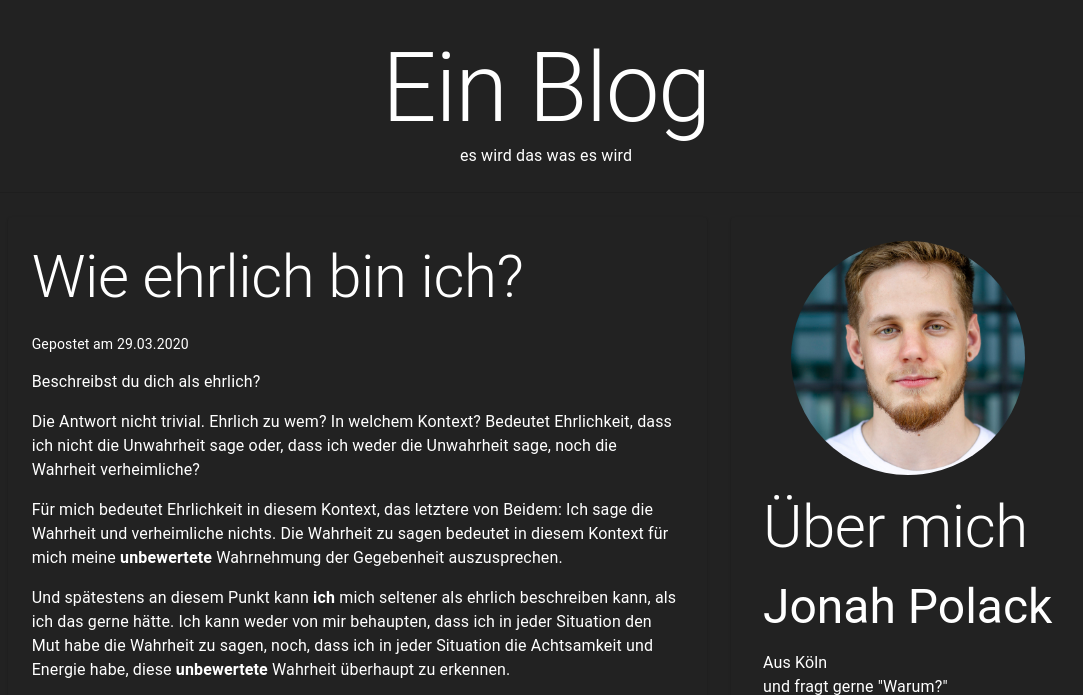
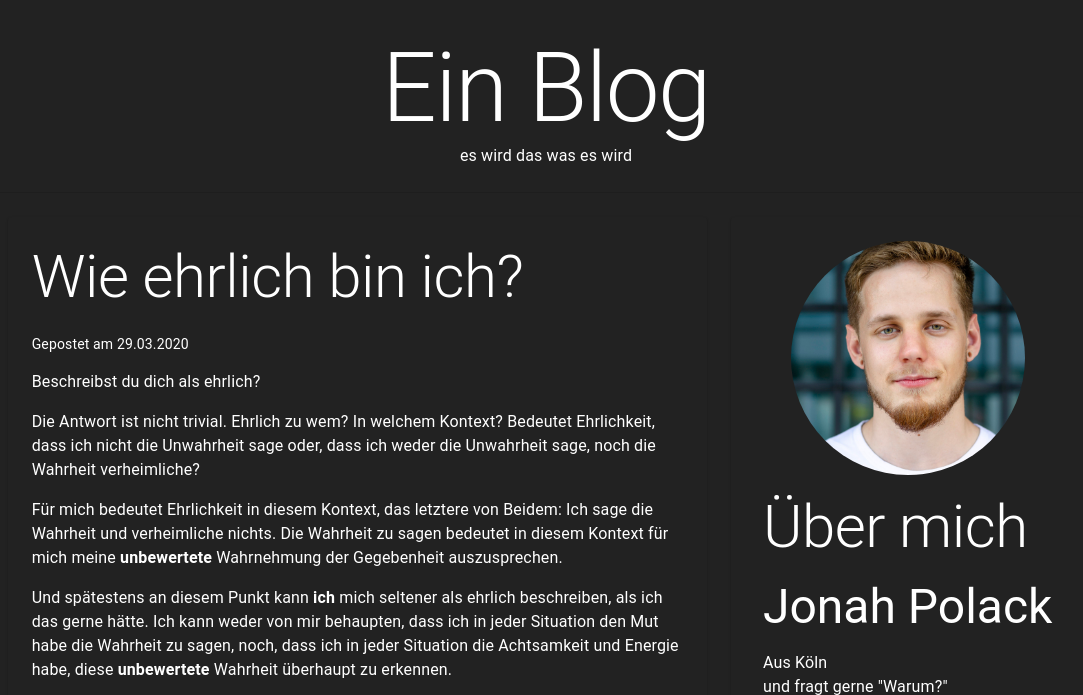
Before and after one commit to jpolack/blog, a Gatsby site: page /2020-03-29/ in a window 1280 px wide. Shown: the top 695 px of the page, without its empty margins (94-1177 px from the left). Built offline with nearby package versions, Linux system fonts and the light colour scheme; Gatsby itself is replaced by a stand-in of ours; some packages are replaced by stand-ins of ours.

Commit message:
Update 2020-03-29.md

```diff
--- a/src/posts/2020-03-29.md
+++ b/src/posts/2020-03-29.md
@@ -24,11 +24,11 @@ tags:
 
 Beschreibst du dich als ehrlich?
 
-Die Antwort nicht trivial. Ehrlich zu wem? In welchem Kontext? Bedeutet Ehrlichkeit, dass ich nicht die Unwahrheit sage oder, dass ich weder die Unwahrheit sage, noch die Wahrheit verheimliche?
+Die Antwort ist nicht trivial. Ehrlich zu wem? In welchem Kontext? Bedeutet Ehrlichkeit, dass ich nicht die Unwahrheit sage oder, dass ich weder die Unwahrheit sage, noch die Wahrheit verheimliche?
 
 Für mich bedeutet Ehrlichkeit in diesem Kontext, das letztere von Beidem: Ich sage die Wahrheit und verheimliche nichts. Die Wahrheit zu sagen bedeutet in diesem Kontext für mich meine **unbewertete** Wahrnehmung der Gegebenheit auszusprechen.
 
-Und spätestens an diesem Punkt kann **ich** mich seltener als ehrlich beschreiben kann, als ich das gerne hätte. Ich kann weder von mir behaupten, dass ich in jeder Situation den Mut habe die Wahrheit zu sagen, noch, dass ich in jeder Situation die Achtsamkeit und Energie habe, diese **unbewertete** Wahrheit überhaupt zu erkennen.
+Und spätestens an diesem Punkt kann **ich** mich seltener als ehrlich beschreiben, als ich das gerne hätte. Ich kann weder von mir behaupten, dass ich in jeder Situation den Mut habe die Wahrheit zu sagen, noch, dass ich in jeder Situation die Achtsamkeit und Energie habe, diese **unbewertete** Wahrheit überhaupt zu erkennen.
 
 Aber gehen wir mal ein paar Schritte zurück.
 
```
